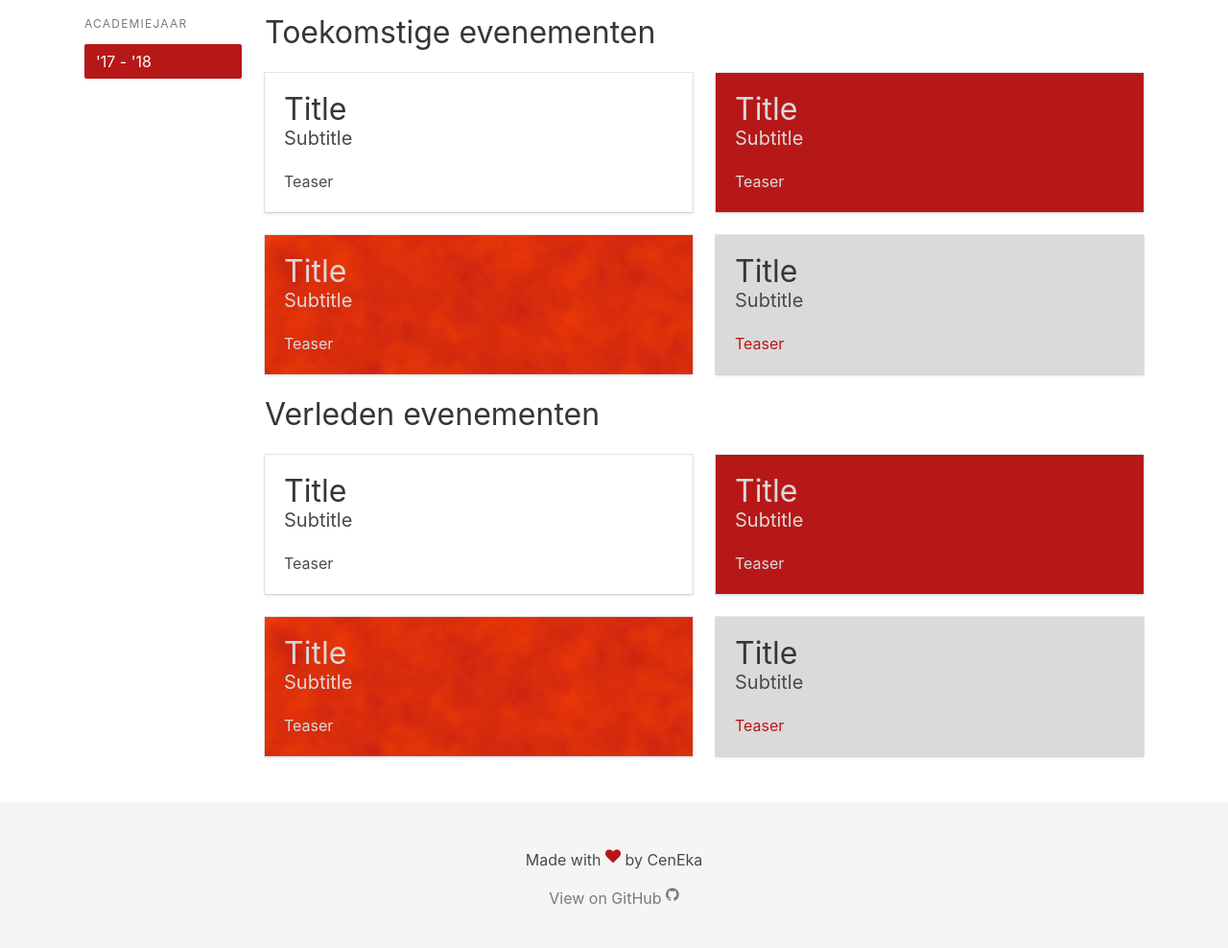
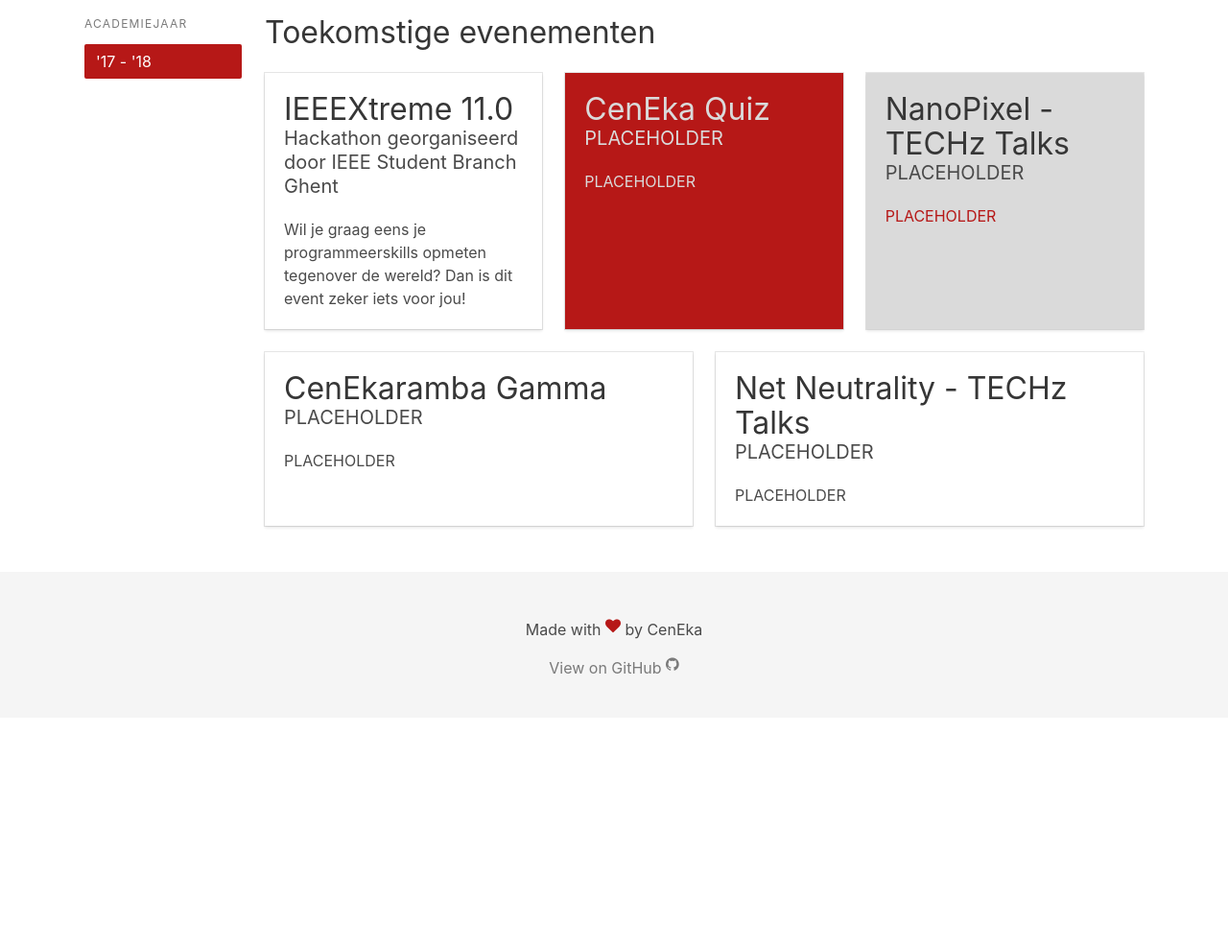
Before and after one commit to CenEkaGent/ceneka.ugent.be, a PHP site: page /events in a window 1280 px wide. Shown: the part 181-1169 px from the top of the page at 96% size. After the commit the page ends 883 px from the top, so only its background shows below. Run offline with PHP 8.4, Linux system fonts and the light colour scheme; data comes from the database, SQL or seed files in the repository.

Commit message:
Fill in event tiles with database data

```diff
--- a/assets/stylesheets/bulma-override.css
+++ b/assets/stylesheets/bulma-override.css
@@ -12,24 +12,11 @@
     color: #dadada;
 }
 
-.ceneka-texture {
-    background-image: url('../images/texture.png');
-    color: #dadada;
-}
-
 .ceneka-red .title, .ceneka-red .subtitle {
     color: #dadada !important;
 }
 
-.ceneka-texture .title, .ceneka-texture .subtitle {
-    color: #dadada !important;
-}
-
 .ceneka-red .content h1, .content.ceneka-red h1 {
-    color: #dadada !important;
-}
-
-.ceneka-texture .content h1, .content.ceneka-texture h1 {
     color: #dadada !important;
 }
 
--- a/views/events.php
+++ b/views/events.php
@@ -18,13 +18,23 @@ try {
     if (!$statement)
         throw new Exception("Database error.");
     $statement->execute(array(':orderColumn' => 'startTime', ':currentTime' => date('Y-m-d H:i:s')));
-    $events = $statement->fetchAll(PDO::FETCH_CLASS, 'Event');
+    $futureEvents = $statement->fetchAll(PDO::FETCH_CLASS, 'Event');
+
+    $sql = 'SELECT * FROM events WHERE endTime <= :currentTime ORDER BY :orderColumn';
+    $statement = $db->prepare($sql);
+    if (!$statement)
+        throw new Exception("Database error.");
+    $statement->execute(array(':orderColumn' => 'startTime', ':currentTime' => date('Y-m-d H:i:s')));
+    $pastEvents = $statement->fetchAll(PDO::FETCH_CLASS, 'Event');
 
     // Close DB connection
     $db = null;
 } catch (Exception $e) {
     exit(header("Location: /500/"));
 }
+
+$classes = ["", " ceneka-red", " ceneka-grey", ""];
+
 ?>
 
 <div id="events">
@@ -40,88 +50,64 @@ try {
             </aside>
         </div>
         <div class="column">
+            <?php
+            if (!empty($futureEvents)) {
+            ?>
             <div class="content"><h1>Toekomstige evenementen</h1></div>
-            <div class="tile is-ancestor">
+            <?php
+            }
+            for ($i = 0; $i < sizeof($futureEvents); $i++) {
+                $event = $futureEvents[$i];
+                if ($i % 3 == 0) {
+                    ?><div class="tile is-ancestor"><?php
+                }
+                ?>
                 <div class="tile is-parent">
-                    <div class="tile is-child box">
+                    <div class="tile is-child box<?php print $classes[$i % 4]; ?>" onclick="location.href='/events/<?php print $event->shortName; ?>'" style="cursor: pointer;">
                         <article class="content">
-                            <h1 class="title">Title</h1>
-                            <p class="subtitle">Subtitle</p>
-                            <p>Teaser</p>
+                            <h1 class="title"><?php print $event->name; ?></h1>
+                            <p class="subtitle"><?php print $event->description; ?></p>
+                            <p><?php print $event->teaser; ?></p>
                         </article>
                     </div>
                 </div>
+                <?php
+                if ($i % 3 == 2) {
+                    ?></div><?php
+                }
+            }
+            if (sizeof($futureEvents) % 3 != 0) {
+                print "</div>";
+            }
+            if (!empty($pastEvents)) {
+            ?>
+            <div class="content"><h1>Verleden evenementen</h1></div>
+            <?php
+            }
+            for ($i = 0; $i < sizeof($pastEvents); $i++) {
+                $event = $pastEvents[$i];
+                if ($i % 3 == 0) {
+                    ?><div class="tile is-ancestor"><?php
+                }
+                ?>
                 <div class="tile is-parent">
-                    <div class="tile is-child box ceneka-red">
+                    <div class="tile is-child box<?php print $classes[$i % 4]; ?>" onclick="location.href='/events/<?php print $event->shortName; ?>'" style="cursor: pointer;">
                         <article class="content">
-                            <h1 class="title">Title</h1>
-                            <p class="subtitle">Subtitle</p>
-                            <p>Teaser</p>
+                            <h1 class="title"><?php print $event->name; ?></h1>
+                            <p class="subtitle"><?php print $event->description; ?></p>
+                            <p><?php print $event->teaser; ?></p>
                         </article>
                     </div>
                 </div>
-            </div>
-            <div class="tile is-ancestor">
-                <div class="tile is-parent">
-                    <div class="tile is-child box ceneka-texture">
-                        <article class="content">
-                            <h1 class="title">Title</h1>
-                            <p class="subtitle">Subtitle</p>
-                            <p>Teaser</p>
-                        </article>
-                    </div>
-                </div>
-                <div class="tile is-parent">
-                    <div class="tile is-child box ceneka-grey">
-                        <article class="content">
-                            <h1 class="title">Title</h1>
-                            <p class="subtitle">Subtitle</p>
-                            <p>Teaser</p>
-                        </article>
-                    </div>
-                </div>
-            </div>
-            <div class="content"><h1>Verleden evenementen</h1></div>
-            <div class="tile is-ancestor">
-                <div class="tile is-parent">
-                    <div class="tile is-child box">
-                        <article class="content">
-                            <h1 class="title">Title</h1>
-                            <p class="subtitle">Subtitle</p>
-                            <p>Teaser</p>
-                        </article>
-                    </div>
-                </div>
-                <div class="tile is-parent">
-                    <div class="tile is-child box ceneka-red">
-                        <article class="content">
-                            <h1 class="title">Title</h1>
-                            <p class="subtitle">Subtitle</p>
-                            <p>Teaser</p>
-                        </article>
-                    </div>
-                </div>
-            </div>
-            <div class="tile is-ancestor">
-                <div class="tile is-parent">
-                    <div class="tile is-child box ceneka-texture">
-                        <article class="content">
-                            <h1 class="title">Title</h1>
-                            <p class="subtitle">Subtitle</p>
-                            <p>Teaser</p>
-                        </article>
-                    </div>
-                </div>
-                <div class="tile is-parent">
-                    <div class="tile is-child box ceneka-grey">
-                        <article class="content">
-                            <h1 class="title">Title</h1>
-                            <p class="subtitle">Subtitle</p>
-                            <p>Teaser</p>
-                        </article>
-                    </div>
-                </div>
-            </div>
+                <?php
+                if ($i % 3 == 2) {
+                    ?></div><?php
+                }
+            }
+            if (sizeof($pastEvents) % 3 != 0) {
+                print "</div>";
+            }
+            ?>
         </div>
     </div>
 </div>
```
Also changed, not shown: assets/images/texture.png (deleted).
